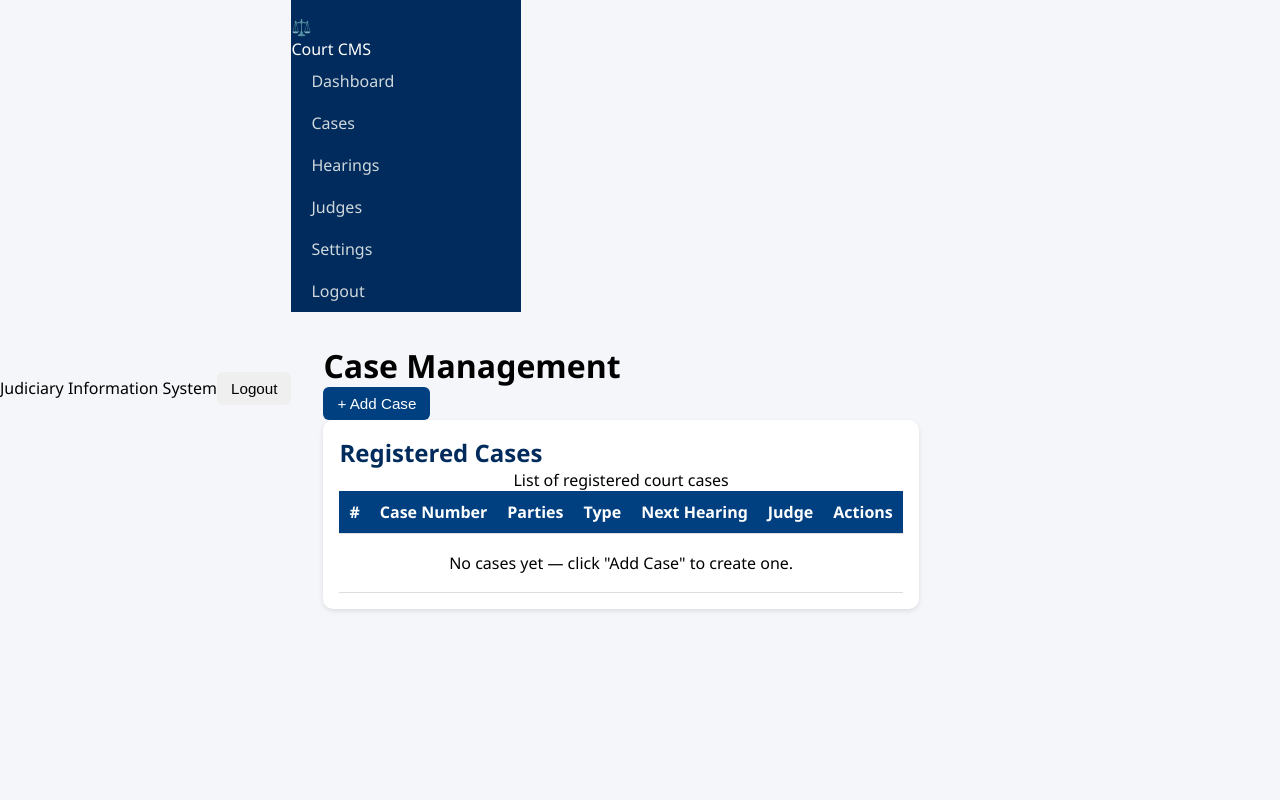
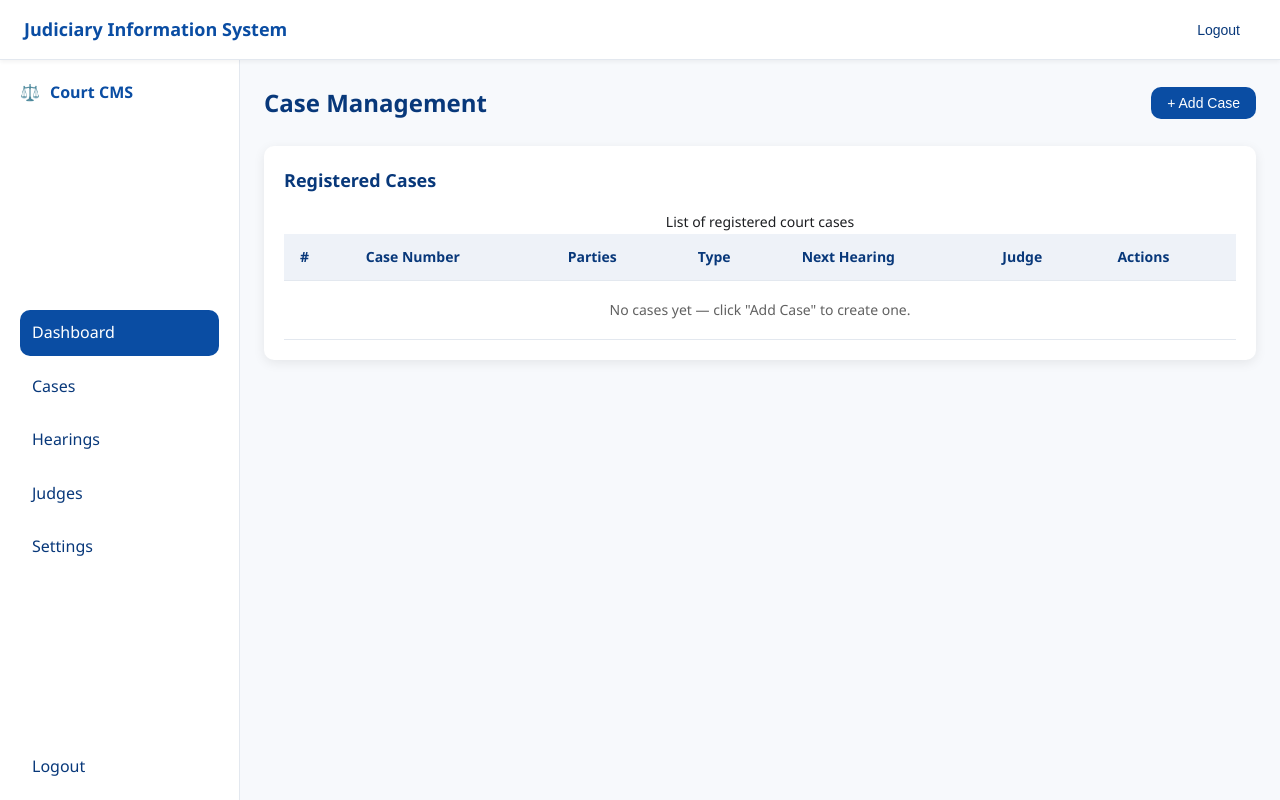
Before and after one commit to akiptooo/api.project, a Django app: page / in a window 1280 px wide. Run offline with Django 5.2, Linux system fonts and the light colour scheme.

Commit message:
added static folder

```diff
--- /dev/null
+++ b/judiciaryIS/apps/cms/static/style.css
@@ -0,0 +1,373 @@
+
+:root {
+  /* --- Color Palette: Blue on White --- */
+  --primary: #0a4da3;
+  --primary-light: #1565c0;
+  --primary-dark: #08387a;
+
+  --accent: #1976d2;
+  --accent-light: #63a4ff;
+  --accent-dark: #004ba0;
+
+  --success: #2e7d32;
+  --secondary: #5f6a7d;
+
+  --white: #ffffff;
+  --bg: #f7f9fc;
+  --bg-alt: #eef2f8;
+  --gray: #e3e8ef;
+  --gray-light: #f3f6fb;
+  --text: #1c1e21;
+  --muted: #616161;
+
+  /* --- Layout & Effects --- */
+  --radius: 10px;
+  --shadow: 0 3px 12px rgba(0, 0, 0, 0.08);
+  --transition: all 0.25s ease;
+}
+
+/* ==========================
+   Base
+   ========================== */
+*, *::before, *::after {
+  box-sizing: border-box;
+  margin: 0;
+  padding: 0;
+}
+
+body {
+  font-family: "Segoe UI", system-ui, sans-serif;
+  background: var(--bg);
+  color: var(--text);
+  min-height: 100vh;
+  display: flex;
+  flex-direction: column;
+  line-height: 1.6;
+}
+
+/* ==========================
+   Topbar
+   ========================== */
+.topbar {
+  position: fixed;
+  top: 0; left: 0; right: 0;
+  height: 60px;
+  background: var(--white);
+  color: var(--primary-dark);
+  border-bottom: 1px solid var(--gray);
+  display: flex;
+  justify-content: space-between;
+  align-items: center;
+  padding: 0 1.5rem;
+  z-index: 1000;
+  box-shadow: 0 2px 4px rgba(0, 0, 0, 0.05);
+}
+
+.brand-title {
+  font-size: 1.125rem;
+  font-weight: 600;
+  color: var(--primary);
+}
+
+/* ==========================
+   Buttons
+   ========================== */
+.btn {
+  cursor: pointer;
+  border: none;
+  border-radius: var(--radius);
+  padding: 0.5rem 1rem;
+  font-size: 0.875rem;
+  transition: var(--transition);
+  font-weight: 500;
+}
+
+.btn-primary {
+  background: var(--primary);
+  color: var(--white);
+}
+.btn-primary:hover {
+  background: var(--primary-light);
+}
+
+.btn-success {
+  background: var(--success);
+  color: var(--white);
+}
+.btn-success:hover {
+  background: #256d29;
+}
+
+.btn-secondary {
+  background: var(--secondary);
+  color: var(--white);
+}
+.btn-secondary:hover {
+  background: #4a5567;
+}
+
+.btn-ghost {
+  background: transparent;
+  color: var(--primary-dark);
+}
+.btn-ghost:hover {
+  background: var(--bg-alt);
+}
+
+/* ==========================
+   Layout
+   ========================== */
+.app {
+  display: flex;
+  margin-top: 60px;
+  min-height: calc(100vh - 60px);
+}
+
+/* Sidebar */
+.sidebar {
+  width: 240px;
+  background: var(--white);
+  border-right: 1px solid var(--gray);
+  display: flex;
+  flex-direction: column;
+  justify-content: space-between;
+  padding: 1.25rem;
+}
+
+.sidebar-brand {
+  display: flex;
+  align-items: center;
+  gap: 0.625rem;
+  font-weight: 600;
+  color: var(--primary);
+  margin-bottom: 1.25rem;
+}
+
+.nav {
+  display: flex;
+  flex-direction: column;
+  gap: 0.5rem;
+}
+
+.nav-link {
+  color: var(--primary-dark);
+  text-decoration: none;
+  padding: 0.625rem 0.75rem;
+  border-radius: var(--radius);
+  transition: var(--transition);
+  font-weight: 500;
+}
+.nav-link:hover,
+.nav-link.active {
+  background: var(--primary);
+  color: var(--white);
+}
+
+/* ==========================
+   Main Content
+   ========================== */
+.main {
+  flex: 1;
+  padding: 1.5rem;
+  background: var(--bg);
+}
+
+.main-header {
+  display: flex;
+  justify-content: space-between;
+  align-items: center;
+  margin-bottom: 1.5rem;
+}
+
+.page-title {
+  font-size: 1.5rem;
+  font-weight: 600;
+  color: var(--primary-dark);
+}
+
+/* ==========================
+   Cards
+   ========================== */
+.card {
+  background: var(--white);
+  border-radius: var(--radius);
+  box-shadow: var(--shadow);
+  padding: 1.25rem;
+  transition: var(--transition);
+}
+
+.card:hover {
+  transform: translateY(-2px);
+}
+
+.card-title {
+  font-size: 1.125rem;
+  font-weight: 600;
+  color: var(--primary-dark);
+  margin-bottom: 1rem;
+}
+
+/* ==========================
+   Tables
+   ========================== */
+.table-wrap {
+  overflow-x: auto;
+}
+
+.table {
+  width: 100%;
+  border-collapse: collapse;
+  font-size: 0.875rem;
+}
+
+.table th,
+.table td {
+  padding: 0.75rem 1rem;
+  border-bottom: 1px solid var(--gray);
+  text-align: left;
+}
+
+.table th {
+  background: var(--bg-alt);
+  font-weight: 600;
+  color: var(--primary-dark);
+}
+
+.table tr:hover {
+  background: #f1f5fb;
+}
+
+/* ==========================
+   Modals (Attached to Topbar)
+   ========================== */
+.modal {
+  position: fixed;
+  inset: 60px 0 0 0; /* Start below topbar */
+  background: rgba(255, 255, 255, 0.95);
+  backdrop-filter: blur(6px);
+  display: none;
+  justify-content: center;
+  align-items: flex-start;
+  padding-top: 3rem;
+  z-index: 1500;
+  overflow-y: auto;
+}
+
+.modal.show {
+  display: flex;
+}
+
+.modal-panel {
+  background: var(--white);
+  border-radius: var(--radius);
+  box-shadow: var(--shadow);
+  width: 600px;
+  max-width: 90%;
+  display: flex;
+  flex-direction: column;
+  animation: fadeIn 0.25s ease;
+}
+
+.modal-header {
+  display: flex;
+  justify-content: space-between;
+  align-items: center;
+  background: var(--primary);
+  color: var(--white);
+  padding: 0.875rem 1.25rem;
+  border-radius: var(--radius) var(--radius) 0 0;
+}
+
+.modal-body {
+  padding: 1.25rem;
+}
+
+.modal-footer {
+  background: var(--gray-light);
+  padding: 0.875rem 1.25rem;
+  border-radius: 0 0 var(--radius) var(--radius);
+}
+
+/* ==========================
+   Forms
+   ========================== */
+.grid-2 {
+  display: grid;
+  grid-template-columns: repeat(auto-fit, minmax(240px, 1fr));
+  gap: 1rem;
+}
+
+.form-group {
+  display: flex;
+  flex-direction: column;
+  gap: 0.375rem;
+}
+
+label {
+  font-weight: 500;
+  color: var(--primary-dark);
+}
+
+input[type="text"],
+input[type="date"],
+select,
+textarea {
+  padding: 0.625rem;
+  border-radius: var(--radius);
+  border: 1px solid var(--gray);
+  font-size: 0.875rem;
+  width: 100%;
+  transition: border-color 0.2s, box-shadow 0.2s;
+}
+
+input:focus,
+select:focus,
+textarea:focus {
+  outline: none;
+  border-color: var(--primary);
+  box-shadow: 0 0 0 2px rgba(26, 115, 232, 0.2);
+}
+
+textarea {
+  resize: vertical;
+}
+
+/* ==========================
+   Animations
+   ========================== */
+@keyframes fadeIn {
+  from {
+    opacity: 0;
+    transform: translateY(-10px);
+  }
+  to {
+    opacity: 1;
+    transform: translateY(0);
+  }
+}
+
+/* ==========================
+   Responsive
+   ========================== */
+@media (max-width: 768px) {
+  .sidebar {
+    position: fixed;
+    left: -240px;
+    top: 60px;
+    height: 100vh;
+    background: var(--white);
+    transition: left 0.3s ease;
+    z-index: 1200;
+  }
+  .sidebar.open {
+    left: 0;
+  }
+
+  .main {
+    padding: 1rem;
+  }
+
+  .modal-panel {
+    width: 90%;
+  }
+}
--- a/judiciaryIS/apps/cms/templates/case.html
+++ b/judiciaryIS/apps/cms/templates/case.html
@@ -1,10 +1,12 @@
+{% load static %}
+
 <!DOCTYPE html>
 <html lang="en">
 <head>
   <meta charset="utf-8" />
   <meta name="viewport" content="width=device-width,initial-scale=1" />
   <title>Judiciary Information System — Case Management</title>
-  <link rel="stylesheet" href="style.css">
+  <link rel="stylesheet" href="{% static 'style.css' %}">
 </head>
 <body>
   <!-- Top Taskbar -->
@@ -160,6 +162,7 @@
     </div>
   </div>
 
-  <script src="script.js"></script>
+  <script src="{% static 'script.js' %}"></script>
+
 </body>
 </html>
--- a/judiciaryIS/apps/cms/templates/style.css
+++ /dev/null
@@ -1,158 +0,0 @@
-/* === General Layout === */
-* {
-  box-sizing: border-box;
-  margin: 0;
-  padding: 0;
-}
-body {
-  font-family: "Segoe UI", sans-serif;
-  background: #f5f6fa;
-  display: flex;
-  min-height: 100vh;
-}
-
-/* === Sidebar === */
-.sidebar {
-  width: 230px;
-  background: #002b5c;
-  color: white;
-  flex-shrink: 0;
-  display: flex;
-  flex-direction: column;
-  padding-top: 1rem;
-}
-.sidebar h4 {
-  text-align: center;
-  margin-bottom: 1rem;
-}
-.sidebar a {
-  color: #cfd8dc;
-  text-decoration: none;
-  padding: 10px 20px;
-  display: block;
-  transition: 0.3s;
-}
-.sidebar a:hover {
-  background-color: #004080;
-  color: #fff;
-}
-.sidebar hr {
-  border-color: rgba(255,255,255,0.2);
-  margin: 1rem 0;
-}
-
-/* === Main === */
-main {
-  flex: 1;
-  padding: 2rem;
-}
-header {
-  display: flex;
-  justify-content: space-between;
-  align-items: center;
-  margin-bottom: 1.5rem;
-}
-h2 {
-  color: #002b5c;
-}
-h3 {
-  margin-bottom: 1rem;
-}
-
-/* === Buttons === */
-button {
-  cursor: pointer;
-  border: none;
-  border-radius: 6px;
-  padding: 8px 14px;
-  font-size: 0.95rem;
-  transition: 0.2s;
-}
-.btn-primary {
-  background: #004080;
-  color: white;
-}
-.btn-primary:hover {
-  background: #0059b3;
-}
-.btn-outline {
-  background: transparent;
-  border: 1px solid #004080;
-  color: #004080;
-}
-.btn-outline:hover {
-  background: #004080;
-  color: white;
-}
-.btn-delete {
-  background: #b30000;
-  color: white;
-  border: 1px solid #b30000;
-}
-.btn-delete:hover {
-  background: #ff1a1a;
-}
-.small {
-  padding: 4px 10px;
-  font-size: 0.8rem;
-}
-
-/* === Table === */
-.card {
-  background: white;
-  border-radius: 10px;
-  padding: 1rem;
-  box-shadow: 0 2px 5px rgba(0,0,0,0.1);
-}
-table {
-  width: 100%;
-  border-collapse: collapse;
-}
-th, td {
-  text-align: left;
-  padding: 10px;
-  border-bottom: 1px solid #ddd;
-}
-th {
-  background: #004080;
-  color: white;
-}
-tr:hover {
-  background: #f0f4ff;
-}
-
-/* === Modal === */
-.modal {
-  display: none;
-  position: fixed;
-  top: 0; left: 0;
-  width: 100%; height: 100%;
-  background: rgba(0,0,0,0.4);
-  justify-content: center;
-  align-items: center;
-}
-.modal-content {
-  background: white;
-  border-radius: 10px;
-  padding: 20px;
-  width: 400px;
-  max-width: 90%;
-}
-.modal-content form {
-  display: flex;
-  flex-direction: column;
-  gap: 10px;
-}
-.modal-content input,
-.modal-content select,
-.modal-content textarea {
-  padding: 8px;
-  border: 1px solid #ccc;
-  border-radius: 6px;
-}
-.modal-buttons {
-  margin-top: 10px;
-  display: flex;
-  justify-content: flex-end;
-  gap: 10px;
-}
```
Also changed, not shown: judiciaryIS/apps/cms/cms/settings.py (+5 -2 lines), judiciaryIS/apps/cms/static/script.js (renamed from judiciaryIS/apps/cms/templates/script.js).
